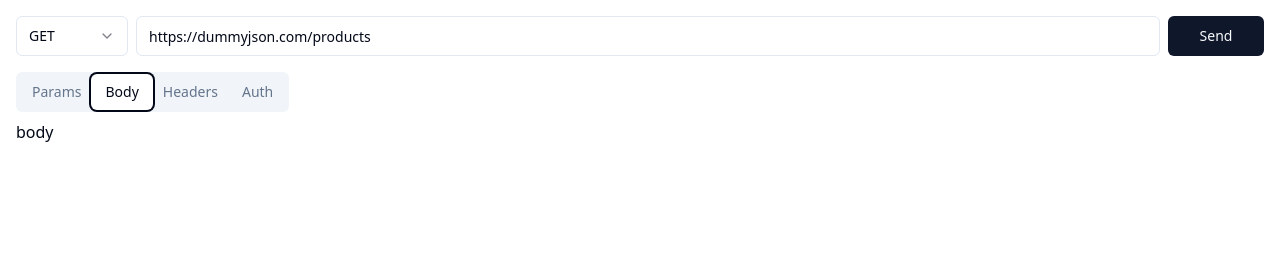
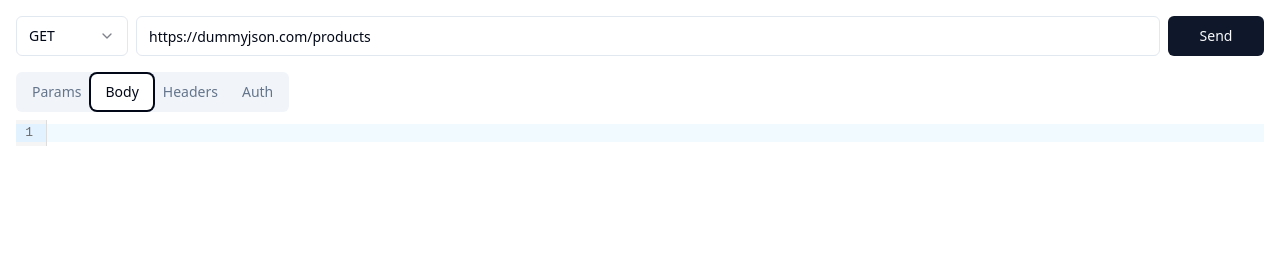
Before and after one commit to thantko20/curler, a React (Vite) app in the folder frontend/: page / in a window 1280 px wide. Both pictures are taken after a click on the tab "Body". Shown: the top 270 px of the page. Built offline with nearby package versions, Linux system fonts and the light colour scheme.

Commit message:
make json body work

```diff
--- a/frontend/src/App.tsx
+++ b/frontend/src/App.tsx
@@ -19,13 +19,15 @@
 import { TResponseWithDecodedBody } from "./modules/requests/types"
 import { useRequest } from "./modules/requests/use-request"
 import { KeyValueTable } from "./modules/requests/components/key-value-table"
+import { BodyCodeEditor } from "./modules/requests/components/body-code-editor"
 
 function App() {
   const {
     request: req,
     updateUrl,
     updateMethod,
-    updateKVPair
+    updateKVPair,
+    updateBody
   } = useRequest({
     url: "https://dummyjson.com/products",
     method: "GET",
@@ -88,7 +90,13 @@
                   onItemChange={updateKVPair.bind(null, "queryParams")}
                 />
               </TabsContent>
-              <TabsContent value="body">body</TabsContent>
+              <TabsContent value="body">
+                <BodyCodeEditor
+                  value={req.body || ""}
+                  language="json"
+                  onChange={(value) => updateBody("application/json", value)}
+                />
+              </TabsContent>
               <TabsContent value="headers">
                 <KeyValueTable
                   items={req.headers}
--- a/frontend/src/lib/wailsjs/go/models.ts
+++ b/frontend/src/lib/wailsjs/go/models.ts
@@ -23,6 +23,7 @@
 	    url: string;
 	    body: any;
 	    queryParams: NameValuePair[];
+	    contentType: string;
 
 	    static createFrom(source: any = {}) {
 	        return new Request(source);
@@ -36,6 +37,7 @@
 	        this.url = source["url"];
 	        this.body = source["body"];
 	        this.queryParams = this.convertValues(source["queryParams"], NameValuePair);
+	        this.contentType = source["contentType"];
 	    }
 
 		convertValues(a: any, classs: any, asMap: boolean = false): any {
--- /dev/null
+++ b/frontend/src/modules/requests/components/body-code-editor.tsx
@@ -0,0 +1,27 @@
+import CodeMirror, { Extension } from "@uiw/react-codemirror"
+import { json } from "@codemirror/lang-json"
+import { useMemo } from "react"
+
+type Props = {
+  value: string
+  language: "json" | "text"
+  onChange: (value: string) => void
+}
+
+export const BodyCodeEditor = ({ value, onChange, language }: Props) => {
+  const extensions = useMemo(() => {
+    const result: Extension[] = []
+    if (language === "json") {
+      result.push(json())
+    }
+    return result
+  }, [language])
+  return (
+    <CodeMirror
+      value={value}
+      onChange={onChange}
+      extensions={extensions}
+      minHeight="100px"
+    />
+  )
+}
--- a/frontend/src/modules/requests/components/response-output.tsx
+++ b/frontend/src/modules/requests/components/response-output.tsx
@@ -2,7 +2,7 @@
 import { useCodeMirror } from "@uiw/react-codemirror"
 import { json } from "@codemirror/lang-json"
 import { cn } from "@/lib/utils/cn"
-import { useEffect, useRef } from "react"
+import { useEffect, useMemo, useRef } from "react"
 
 type Props = {
   response: CResponse
@@ -24,11 +24,17 @@
   width,
   height = "100%"
 }: Props) => {
+  const value = useMemo(() => {
+    if (response.contentType.startsWith("application/json")) {
+      return JSON.stringify(JSON.parse(response.decodedBody), null, 2)
+    }
+    return response.decodedBody
+  }, [response.decodedBody, response.contentType])
   const editor = useRef<HTMLDivElement>(null)
   const { setContainer } = useCodeMirror({
     container: editor.current,
     extensions,
-    value: JSON.stringify(JSON.parse(response.decodedBody), null, 2),
+    value,
     editable: false,
     width,
     height
--- a/frontend/src/modules/requests/types.ts
+++ b/frontend/src/modules/requests/types.ts
@@ -5,7 +5,9 @@
   method: string
   headers: NameValuePair[]
   queryParams: NameValuePair[]
-  body?: string
+  // eslint-disable-next-line @typescript-eslint/no-explicit-any
+  body?: any
+  contentType?: string
 }
 
 export type TResponse = {
--- a/frontend/src/modules/requests/use-request.ts
+++ b/frontend/src/modules/requests/use-request.ts
@@ -23,6 +23,11 @@
       payload: string
     }
   | UpdateKVPairAction
+  | {
+      type: "UPDATE_BODY"
+      // eslint-disable-next-line @typescript-eslint/no-explicit-any
+      payload: { contentType: string; value: any }
+    }
 
 function requestReducer(state: TRequest, action: Action): TRequest {
   switch (action.type) {
@@ -58,6 +63,14 @@
         ]
       }
     }
+    case "UPDATE_BODY": {
+      const { contentType, value } = action.payload
+      return {
+        ...state,
+        body: value,
+        contentType
+      }
+    }
     default:
       return state
   }
@@ -82,10 +95,16 @@
       payload: { field, index, item }
     })
 
+  // eslint-disable-next-line @typescript-eslint/no-explicit-any
+  const updateBody = (contentType: string, value: any) =>
+    dispatch({ type: "UPDATE_BODY", payload: { contentType, value } })
+
   return {
     request,
     updateUrl,
     updateMethod,
-    updateKVPair
+    updateKVPair,
+    updateBody,
+    dispatch
   }
 }
```
Also changed, not shown: 2 other files (tests, documents, lock files or other folders).
